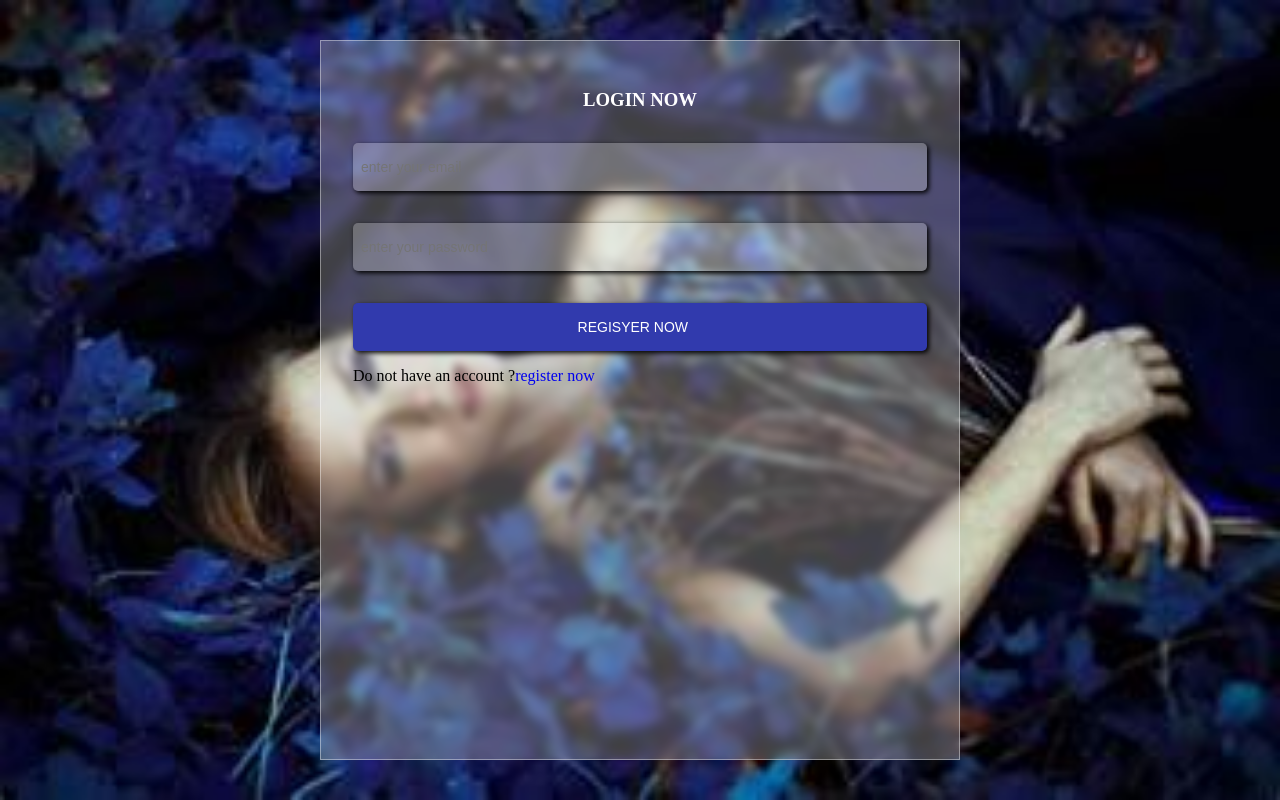
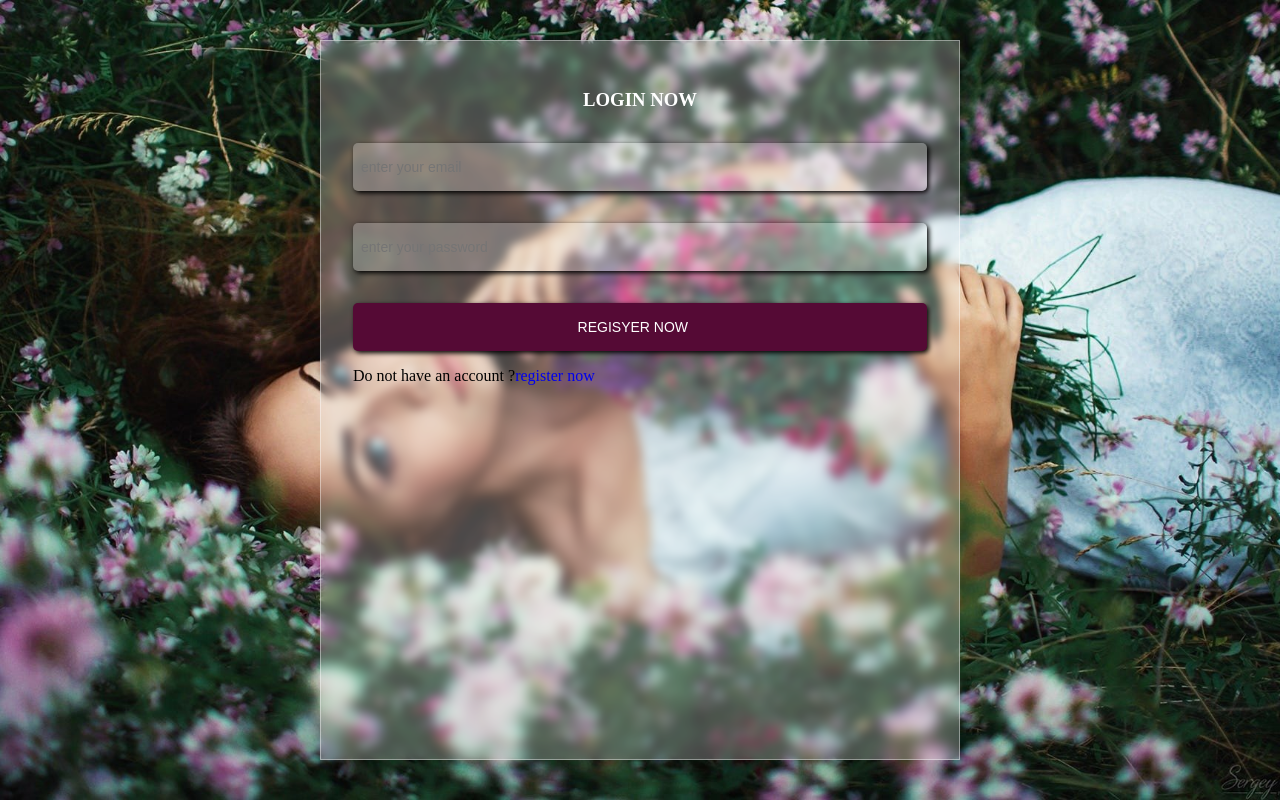
Before and after one commit to dehemi-madara/Final_project, a PHP site: page /login.php in a window 1280 px wide. Run offline with PHP 8.4, Linux system fonts and the light colour scheme.

Commit message:
continue code

```diff
--- a/flowerShop/style.css
+++ b/flowerShop/style.css
@@ -29,7 +29,7 @@ a{
     text-decoration: none;
 }
 .form-container{
-    background-image: url('image/girl6.jpg');
+    background-image: url('image/newgirl.jpg');
     background-size: cover;
     background-position: center;
     width: 100%;
@@ -62,7 +62,7 @@ textarea{
 }
 form .btn{
     cursor: pointer;
-    background: #313aad;
+    background:  #550A35;
     color: #fff;
     text-transform: uppercase;
 }
```
Also changed, not shown: flowerShop/image/newgirl.jpg (added).
